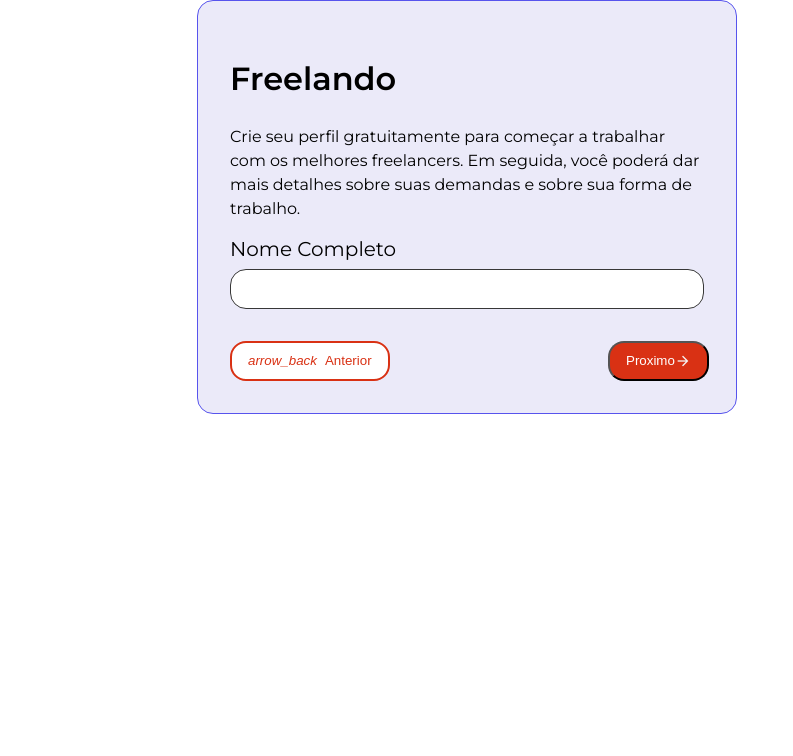
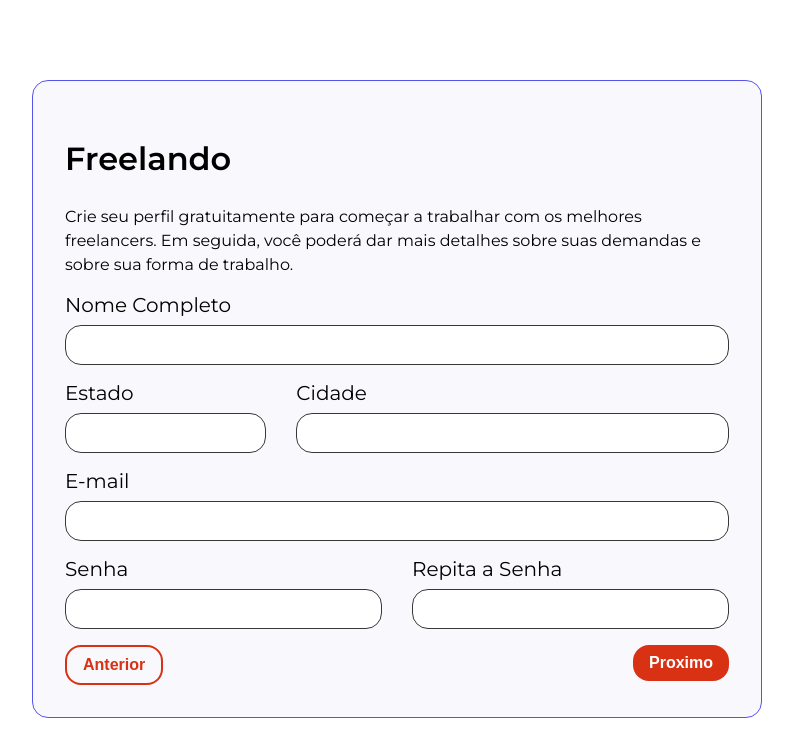
Before and after one commit to LeonardoCarreraSilva/freelando, a React (Create React App) app: page / in a window 1280 px wide. Shown: the top 756 px of the page, without its empty margins (173-966 px from the left). Built offline with nearby package versions, Linux system fonts and the light colour scheme.

Commit message:
Ajustes no layout.

```diff
--- a/src/App.js
+++ b/src/App.js
@@ -1,19 +1,20 @@
 import { Col, Container, Row } from "react-grid-system";
+import { Botao } from "./componentes/Botaoes/Botao";
 import { CampoTexto } from "./componentes/CampoTexto/CampoTexto";
 import { Card } from "./componentes/Card/Card";
 import { Estilos } from "./componentes/EstilosGlobais/Estilo";
 import { ProvedorTema } from "./componentes/ProvedorTema/ProvedorTema";
 import { Tipografia } from "./componentes/Tipografia/Tipografia";
-import { BotaoProximo } from "./componentes/Botaoes/BotaoProximo";
-import { BotaoAnterior } from "./componentes/Botaoes/BotaoAnterior";
 
 function App() {
   return (
     <ProvedorTema>
       <Estilos />
-      <Container>
+
+
+      <Container style={{margin: '80px 0'}}>
         <Row justify="center">
-          <Col lg={6}>
+          <Col lg={8} md={8} sm={12}>
             <Card>
               <Tipografia variante="h1" componente="h1">
                 Freelando
@@ -23,14 +24,47 @@
                 melhores freelancers. Em seguida, você poderá dar mais detalhes
                 sobre suas demandas e sobre sua forma de trabalho.
               </Tipografia>
-              <CampoTexto titulo="Nome Completo" />
               <Row>
-                <Col lg={3}>
-                  <BotaoAnterior />
+                <Col>
+                  <CampoTexto titulo="Nome Completo" />
                 </Col>
-                <Col lg={6}></Col>
-                <Col lg={3}>
-                  <BotaoProximo />
+              </Row>
+              <Row>
+                <Col lg={4} md={4} sm={4}>
+                  <CampoTexto titulo="Estado" />
+                </Col>
+                <Col lg={8} md={8} sm={8}>
+                  <CampoTexto titulo="Cidade" />
+                </Col>
+              </Row>
+
+              <Row>
+                <Col>
+                  <CampoTexto titulo="E-mail" />
+                </Col>
+              </Row>
+
+              <Row>
+                <Col lg={6} md={6} sm={6}>
+                  <CampoTexto titulo="Senha" />
+                </Col>
+                <Col lg={6} md={6} sm={6}>
+                  <CampoTexto titulo="Repita a Senha" />
+                </Col>
+              </Row>
+
+              <Row>
+                <Col lg={6} md={6} sm={6}>
+                  <Botao variante="Secundaria">
+                    Anterior
+                  </Botao>
+                </Col>
+                <Col lg={6} md={6} sm={6}>
+                  <div style={{ textAlign: "right" }}>
+                    <Botao>
+                      Proximo
+                    </Botao>
+                  </div>
                 </Col>
               </Row>
             </Card>
--- /dev/null
+++ b/src/componentes/Botaoes/Botao.jsx
@@ -0,0 +1,52 @@
+import styled from '@emotion/styled'
+
+const BotaoPrimarioEstilizado = styled.button`
+    background: ${props => props.theme.cores.primarias.b};
+    color: ${props => props.theme.cores.branco};
+    border-radius: ${props => props.theme.espacementos.s};
+    padding: ${props => props.theme.espacementos.xs} ${props => props.theme.espacementos.s};
+    box-sizing: border-box;
+    font-weight: 700;
+    font-size: 16px;
+    line-height: 20px;
+    text-align: center;
+    cursor: pointer;
+    border: none;
+    &:hover {
+        background: ${props => props.theme.cores.dark.b};
+    }
+    &:focus {
+        outline-color: ${props => props.theme.cores.dark.d};
+    }
+`
+const BotaoSecundarioEstilizado = styled.button`
+    background: ${props => props.theme.cores.secundarias.a};
+    color: ${props => props.theme.cores.primarias.b};
+    border: 2px solid ${props => props.theme.cores.primarias.b};
+    border-radius: ${props => props.theme.espacementos.s};
+    padding: ${props => props.theme.espacementos.xs} ${props => props.theme.espacementos.s};
+    box-sizing: border-box;
+    font-weight: 700;
+    font-size: 16px;
+    line-height: 20px;
+    text-align: center;
+    cursor: pointer;
+    &:hover {
+        border-color: ${props => props.theme.cores.dark.b};
+        color: ${props => props.theme.cores.dark.b};
+    }
+    &:focus {
+        outline-color: ${props => props.theme.cores.focus};
+    }
+`
+
+export const Botao = ({ children, variante = 'primaria' }) => {
+    if (variante === 'primaria') {
+        return <BotaoPrimarioEstilizado>
+            {children}
+        </BotaoPrimarioEstilizado>
+    }
+    return <BotaoSecundarioEstilizado>
+        {children}
+    </BotaoSecundarioEstilizado>
+}
--- a/src/componentes/Botaoes/BotaoAnterior.jsx
+++ /dev/null
@@ -1,31 +0,0 @@
-import styled from "@emotion/styled";
-
-const BotaoEstilizadoAnterior = styled.button`
-    display: flex;
-    height: 40px;
-    padding: 8px 16px;
-    align-items: center;
-    margin-top: ${props => props.theme.espacementos.l};
-    border-radius: ${props => props.theme.espacementos.s};
-    border: 2px solid ${props => props.theme.cores.primarias.b};
-    gap: 8px;
-    color : ${props => props.theme.cores.primarias.b};
-    background: ${props => props.theme.cores.branco}};
-
-`
-const SetaEstilizada = styled.i`
-    color: ${props => props.theme.cores.primarias.b}};
-    text-align: center;
-    font-family: Material Icons;
-    font-size: ${props => props.theme.espacementos.s};
-    font-style: normal;
-    font-weight: 400;
-    line-height: 24px; /* 150% */
-`
-
-
-export const BotaoAnterior = () =>{
-    return(<BotaoEstilizadoAnterior>
-        <SetaEstilizada class="material-icons">arrow_back</SetaEstilizada> Anterior
-        </BotaoEstilizadoAnterior>)
-}
--- a/src/componentes/Botaoes/BotaoProximo.jsx
+++ /dev/null
@@ -1,29 +0,0 @@
-import styled from "@emotion/styled";
-
-const BotaoEstilizadoProximo = styled.button`
-    display: flex;
-    height: 40px;
-    padding: 8px 16px;
-    align-items: center;
-    margin-top: ${props => props.theme.espacementos.l};
-    border-radius: ${props => props.theme.espacementos.s};
-    color : ${props => props.theme.cores.branco};
-    background: ${props => props.theme.cores.primarias.b}};
-`
-
-const SetaEstilizada = styled.i`
-    color: ${props => props.theme.cores.neutras.c};
-    text-align: center;
-    font-family: Material Icons;
-    font-size: ${props => props.theme.espacementos.s};
-    font-style: normal;
-    font-weight: 400;
-    line-height: 24px; /* 150% */
-`
-
-
-export const BotaoProximo = () =>{
-    return(<BotaoEstilizadoProximo>
-        Proximo <SetaEstilizada class="material-icons">arrow_forward</SetaEstilizada>
-        </BotaoEstilizadoProximo>)
-}
--- a/src/componentes/CampoTexto/CampoTexto.jsx
+++ b/src/componentes/CampoTexto/CampoTexto.jsx
@@ -15,6 +15,7 @@
 width: 100%;
 box-sizing: border-box;
 margin-top: ${props => props.theme.espacementos.xs};
+margin-bottom: ${props => props.theme.espacementos.s};
 
 border-radius: ${props => props.theme.espacementos.s};
 border: 1px solid;
--- a/src/componentes/ProvedorTema/ProvedorTema.jsx
+++ b/src/componentes/ProvedorTema/ProvedorTema.jsx
@@ -11,7 +11,7 @@
             c: '',
         },
         secundarias:{
-            a: '#EBEAF9',
+            a: '#F8F8FD',
             b: '',
             c: '',
         },
```
